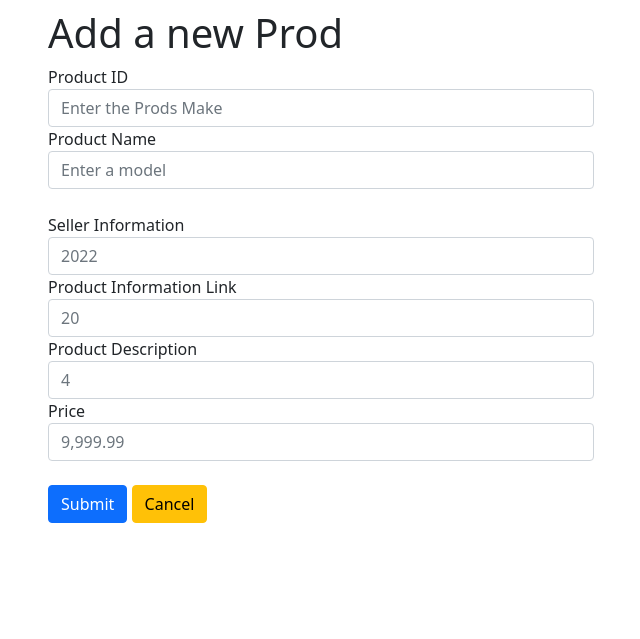
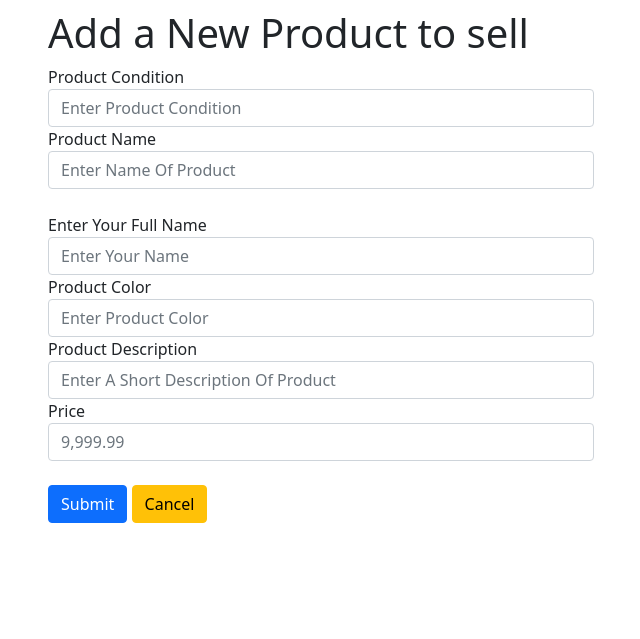
Before and after one commit to jaypatel9425/Fix-It_Sell-It, a Node server app: page /products/add in a window 1280 px wide. Shown: the part 63-702 px from the top of the page, without its empty margins (319-959 px from the left). Run offline with Node 20, Linux system fonts and the light colour scheme; the visitor is signed in with stand-in values (Sample User, id 1); some libraries are stand-ins or nearby versions.

Commit message:
commit dhaval

```diff
--- a/config/db.js
+++ b/config/db.js
@@ -6,8 +6,8 @@
 // Do not expose your credentials in your code.
 
 // username: aruna password: midterm
-  let atlasDB= "mongodb+srv://aruna:midterm@carscluster0.juzdiob.mongodb.net/carCollection";
-
+  let atlasDB= "mongodb+srv://fixItGroup3:sellItGroup3@cluster0.omcrx.mongodb.net/?retryWrites=true&w=majority";
+ //mongodb+srv://aruna:midterm@carscluster0.juzdiob.mongodb.net/carCollection
 // Database setup
 let mongoose = require('mongoose');
 
--- a/controllers/prod.js
+++ b/controllers/prod.js
@@ -54,7 +54,7 @@ module.exports.displayAddPage = (req, res, next) => {
     let newProd = ProdModel();
 
     res.render('products/add_edit', {
-        title: 'Add a new Prod',
+        title: 'Add a New Product to sell',
         Prod: newProd
     })
 
@@ -65,13 +65,14 @@ module.exports.processAddPage = (req, res, next) => {
 
     // ADD YOUR CODE HERE
     let newProd = ProdModel({
+
+
         _id: req.body.id,
-        make: req.body.make,
-        model: req.body.model,
-        year: req.body.year,
-        kilometers: req.body.kilometers,
-        doors: req.body.doors,
-        seats: req.body.seats,
+        productname: req.body.productname,
+        productdescription: req.body.productdescription,
+        condition: req.body.condition,
+        sellername: req.body.sellername,
+
         color: req.body.color,
         price: req.body.price
     });
@@ -125,12 +126,11 @@ module.exports.processEditPage = (req, res, next) => {
 
     let updatedProd = ProdModel({
         _id: req.body.id,
-        make: req.body.make,
-        model: req.body.model,
-        year: req.body.year,
-        kilometers: req.body.kilometers,
-        doors: req.body.doors,
-        seats: req.body.seats,
+        productname: req.body.productname,
+        productdescription: req.body.productdescription,
+        condition: req.body.condition,
+        sellername: req.body.sellername,
+
         color: req.body.color,
         price: req.body.price
     });
--- a/views/index.ejs
+++ b/views/index.ejs
@@ -2,7 +2,7 @@
 
   <h1 class="text-center"><%= title %></h1>
   <p class="text-center">Anything You Want to!</p>
-  <p class="text-center"></p> <img  src="images/Home/back.png" ></p>
+  <p class="text-center"><img  src="images/Home/back.png" ></p>
 
 
 <% include partials/footer.ejs %>
--- a/views/products/add_edit.ejs
+++ b/views/products/add_edit.ejs
@@ -6,59 +6,62 @@
         <div class="offset-md-3 col-md-6">
             <h1><%= title %></h1>
 
+
+
             <form class="form" method="POST">
                 <div class="form-group">
                     <input type="hidden"
                         name="id"
                         value="<%= Prod._id %>"
                     >
-                    <label for="ProdTextField">Product ID</label>
+                    <label for="ProdTextField">Product Condition</label>
                     <input type="text" class="form-control"
                         id="makeTextField"
-                        placeholder="Enter the Prods Make"
-                        name="make"
-                        value="<%= Prod.make %>"
+                        placeholder="Enter Product Condition"
+                        name="condition"
+                        value="<%= Prod.condition %>"
                         required>
                 </div>
                 <div class="form-group">
                     <label for="modelTextField">Product Name</label>
                     <input type="text" class="form-control"
                         id="modelTextField"
-                        placeholder="Enter a model"
-                        name="model"
-                        value="<%= Prod.model %>"
+                        placeholder="Enter Name Of Product"
+                        name="productname"
+                        value="<%= Prod.productname %>"
                         >
                 </div>
                 <br />
 
                 <div class="form-group">
-                    <label for="YearTextField">Seller Information</label>
-                    <input type="number" class="form-control"
+                    <label for="YearTextField">Enter Your Full Name</label>
+                    <input type="text" class="form-control"
                         id="YearTextField"
-                        placeholder="2022"
-                        name="year"
-                        value="<%= Prod.year %>"
+                        placeholder="Enter Your Name"
+
+                        name="sellername"
+                        value="<%= Prod.sellername %>"
                         required>
                 </div>
                 <div class="form-group">
-                    <label for="kilometersTextField">Product Information Link</label>
-                    <input type="number"
+                    <label for="kilometersTextField">Product Color</label>
+                    <input type="text"
                     class="form-control"
                     id="kilometersTextField"
-                    placeholder="20"
-                    name="kilometers"
-                    value="<%= Prod.kilometers %>"
+                    placeholder="Enter Product Color"
+                    name="color"
+                    value="<%= Prod.color %>"
                     required>
                 </div>
 
                 <div class="form-group">
                     <label for="doorsTextField">Product Description</label>
-                    <input type="number"
+                    <input type="text"
                     class="form-control"
                     id="doorsTextField"
-                    placeholder="4"
-                    name="doors"
-                    value="<%= Prod.doors %>"
+                    placeholder="Enter A Short Description Of Product"
+                    name="productdescription"
+                    value="<%= Prod.productdescription %>"
                     required>
                 </div>
 <!--
```
Also changed, not shown: models/prod.js (+6 -8 lines), views/products/details.ejs (+13 -20 lines), views/products/list.ejs (+9 -9 lines), 1 other file.
